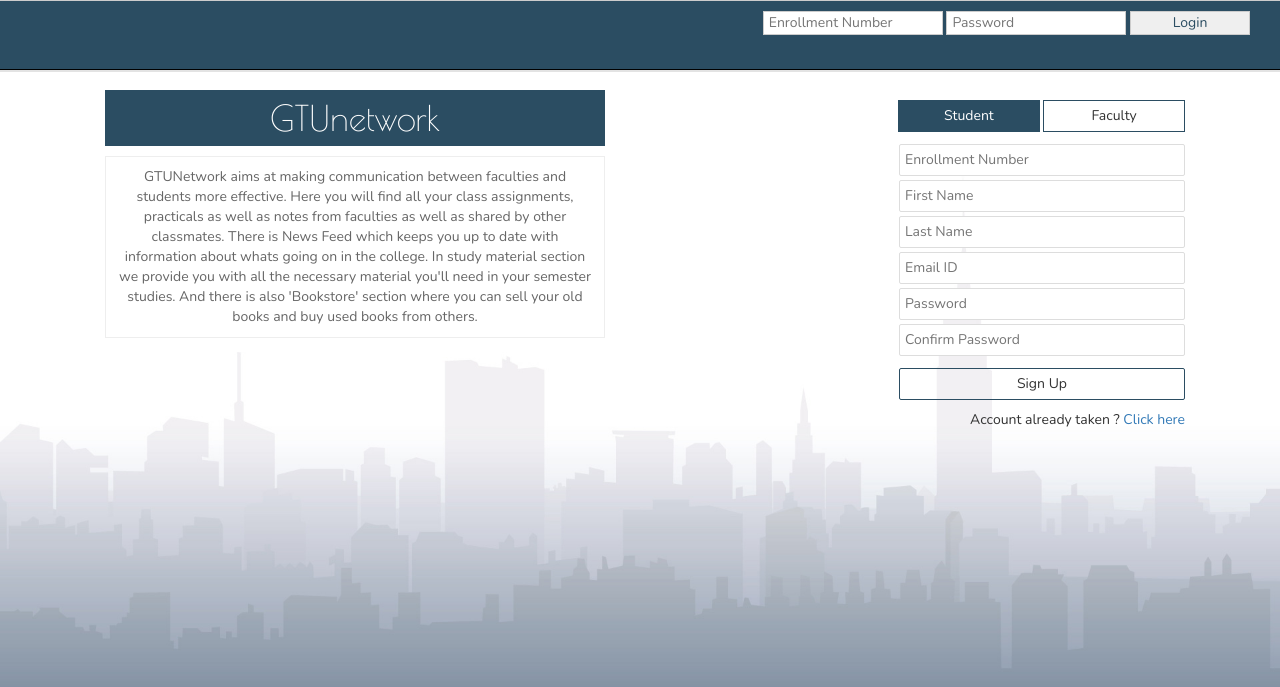
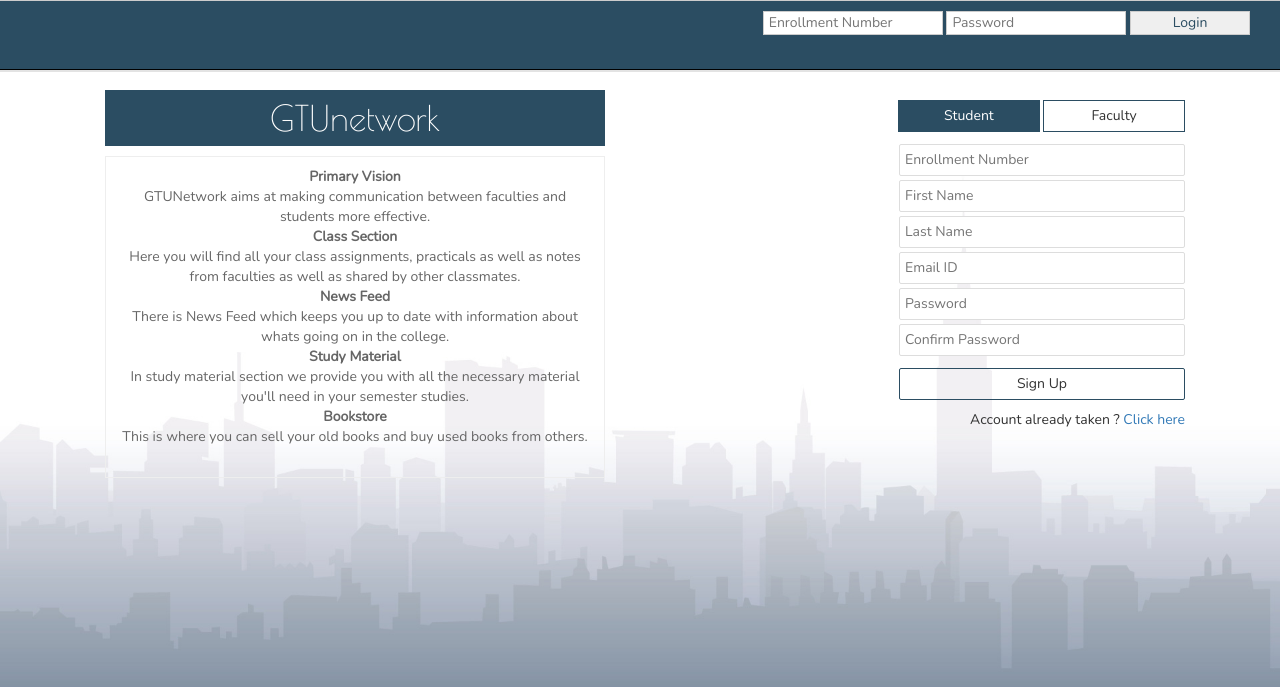
Before and after one commit to uttam-br/gtunetwork, a PHP site: page / in a window 1280 px wide. Shown: the top 687 px of the page. Run offline with PHP 8.4, Linux system fonts and the light colour scheme; data that the repository does not hold is empty; some web fonts are replaced.

Commit message:
15-06-2018

```diff
--- a/assets/css/index_style.css
+++ b/assets/css/index_style.css
@@ -409,7 +409,7 @@ body{
 	.acc_rec_middle_col {
 		width: 95%;
 		margin:10px auto;
-		padding:5px;
+		padding:5px 20px ;
 		border:none;
 	}
 	#rec_form {
--- a/index.php
+++ b/index.php
@@ -126,7 +126,20 @@
 
     <div class='intro'>
       <p class='mobile_logo'>GTUnetwork</p>
-      <p class='description' style="border:1px solid #eee; padding:10px;">GTUNetwork aims at making communication between faculties and students more effective. Here you will find all your class assignments, practicals as well as notes from faculties as well as shared by other classmates. There is News Feed which keeps you up to date with information about whats going on in the college. In study material section we provide you with all the necessary material you'll need in your semester studies. And there is also 'Bookstore' section where you can sell your old books and buy used books from others.</p>
+      <div class='description' style="border:1px solid #eee; padding:10px;">
+        <dl>
+        <dt>Primary Vision</dt>
+          <dd>GTUNetwork aims at making communication between faculties and students more effective.</dd>
+        <dt>Class Section</dt>
+          <dd>Here you will find all your class assignments, practicals as well as notes from faculties as well as shared by other classmates.</dd>
+        <dt>News Feed</dt>
+          <dd>There is News Feed which keeps you up to date with information about whats going on in the college.</dd>
+        <dt>Study Material</dt>
+          <dd>In study material section we provide you with all the necessary material you'll need in your semester studies.</dd>
+        <dt>Bookstore</dt>
+          <dd>This is where you can sell your old books and buy used books from others.</dd>
+        </dl>
+      </div>
     </div>
 
  </div>
```
Also changed, not shown: .htaccess.
